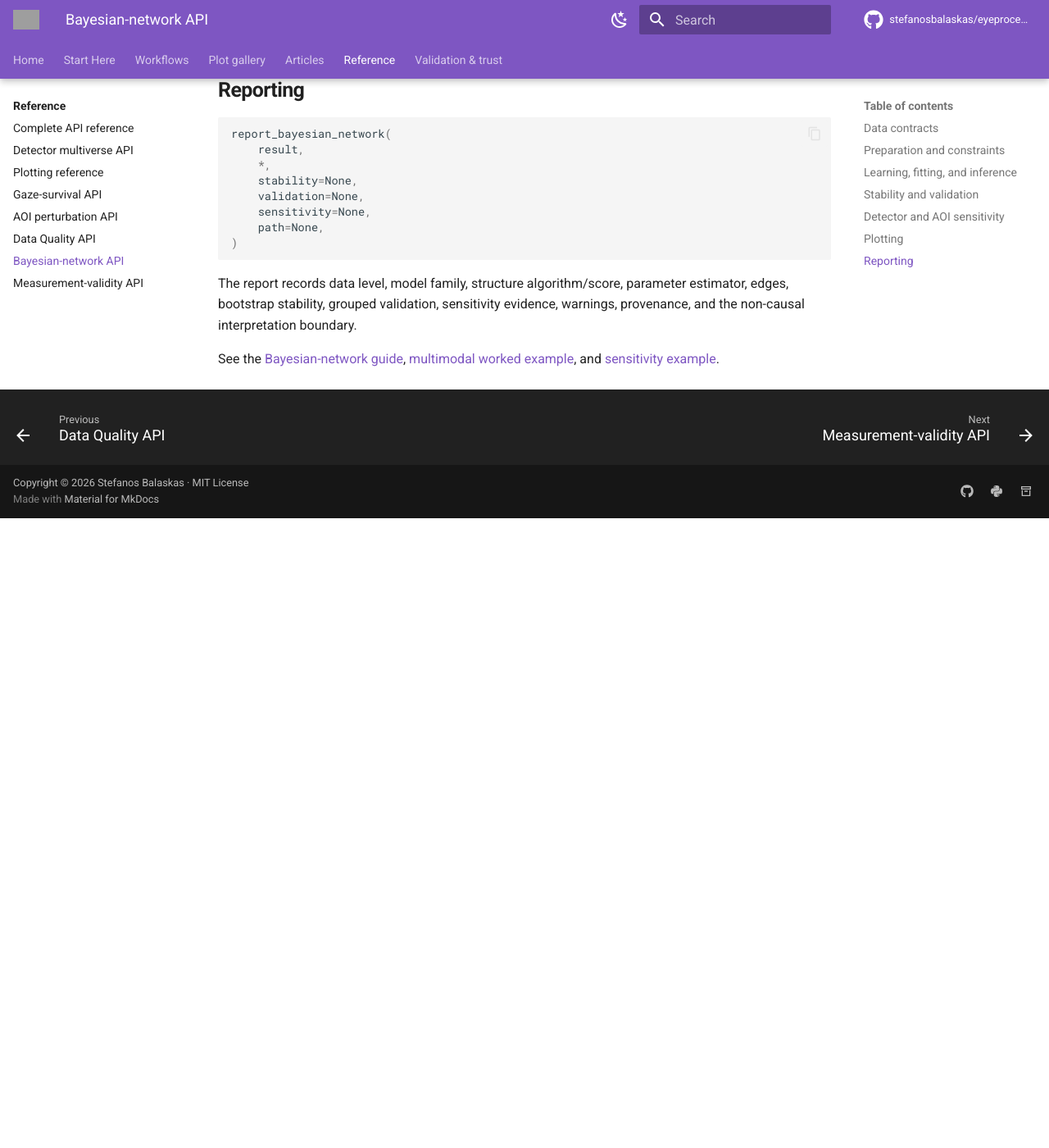
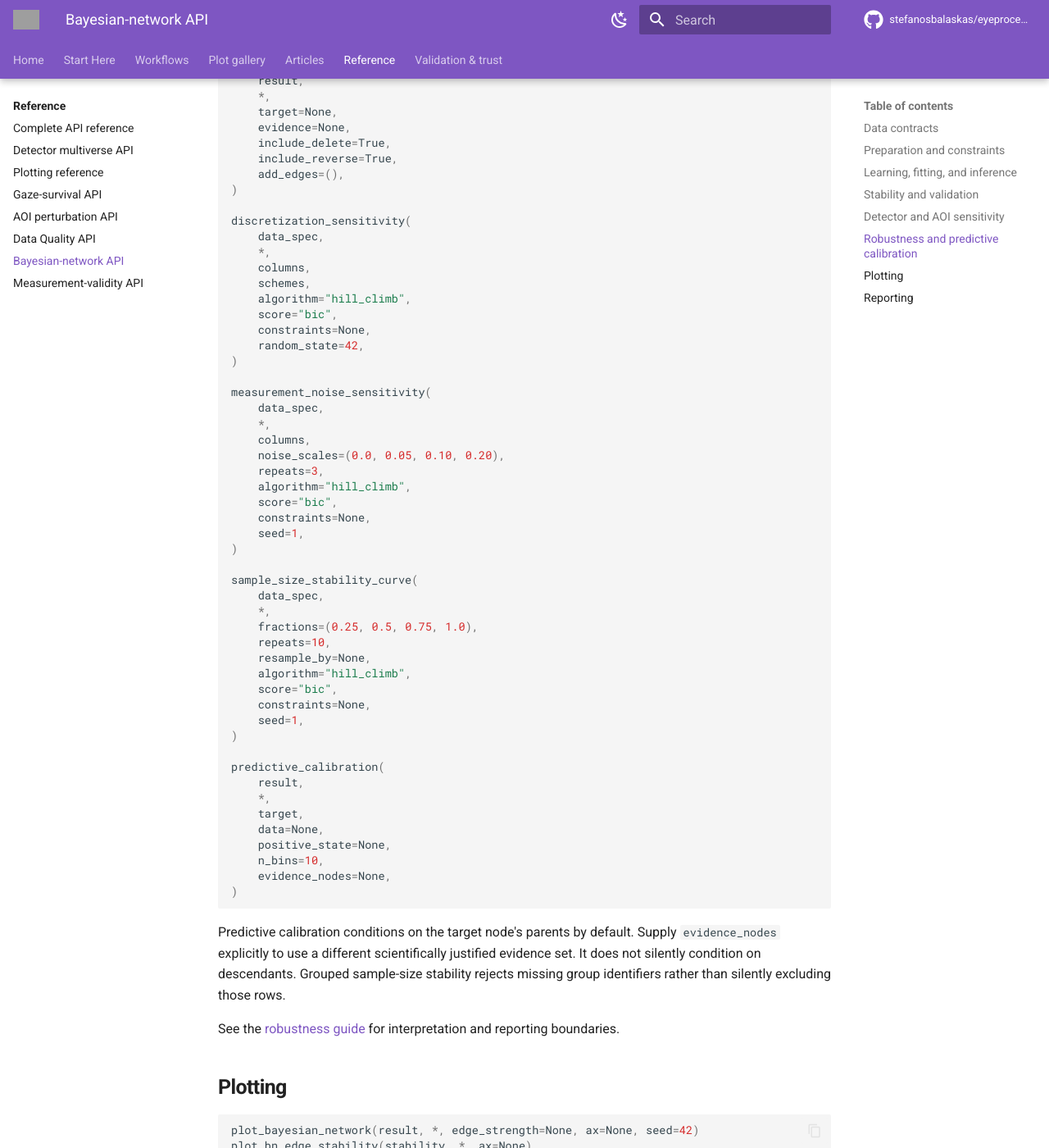
Before and after one commit to stefanosbalaskas/eyeprocesspy, an MkDocs documentation site: the page built from docs/reference/bayesian-networks.md, in a window 1280 px wide and 1400 px high, scrolled down 4169 px. Shown: the whole window at 82% size. Built offline with MkDocs 1.6.1 and Material for MkDocs 9.7.7, drawn with Linux system fonts in a browser that asks for light colours; comment, search, counter and statistics services are not loaded; before the commit the page ends 4801 px from its top, so only the background shows below that; some of the changed text lies outside the part shown; grey boxes are pictures that could not be loaded.

Commit message:
Document complete BN robustness API

````diff
--- a/docs/reference/bayesian-networks.md
+++ b/docs/reference/bayesian-networks.md
@@ -152,6 +152,80 @@
 
 These helpers compare already-created feature tables. They do not rerun event detection or redefine AOIs inside the Bayesian-network layer.
 
+## Robustness and predictive calibration
+
+```python
+cpt_sensitivity_analysis(
+    result,
+    *,
+    node,
+    state,
+    values,
+    target,
+    evidence=None,
+    parent_configuration=None,
+)
+
+structural_perturbation_sensitivity(
+    result,
+    *,
+    target=None,
+    evidence=None,
+    include_delete=True,
+    include_reverse=True,
+    add_edges=(),
+)
+
+discretization_sensitivity(
+    data_spec,
+    *,
+    columns,
+    schemes,
+    algorithm="hill_climb",
+    score="bic",
+    constraints=None,
+    random_state=42,
+)
+
+measurement_noise_sensitivity(
+    data_spec,
+    *,
+    columns,
+    noise_scales=(0.0, 0.05, 0.10, 0.20),
+    repeats=3,
+    algorithm="hill_climb",
+    score="bic",
+    constraints=None,
+    seed=1,
+)
+
+sample_size_stability_curve(
+    data_spec,
+    *,
+    fractions=(0.25, 0.5, 0.75, 1.0),
+    repeats=10,
+    resample_by=None,
+    algorithm="hill_climb",
+    score="bic",
+    constraints=None,
+    seed=1,
+)
+
+predictive_calibration(
+    result,
+    *,
+    target,
+    data=None,
+    positive_state=None,
+    n_bins=10,
+    evidence_nodes=None,
+)
+```
+
+Predictive calibration conditions on the target node's parents by default. Supply `evidence_nodes` explicitly to use a different scientifically justified evidence set. It does not silently condition on descendants. Grouped sample-size stability rejects missing group identifiers rather than silently excluding those rows.
+
+See the [robustness guide](../guides/bayesian-networks/robustness.md) for interpretation and reporting boundaries.
+
 ## Plotting
 
 ```python
@@ -161,6 +235,9 @@
 plot_bn_posterior(query, *, ax=None)
 plot_bn_detector_robustness(comparison, *, ax=None)
 plot_bn_validation(validation, *, ax=None)
+plot_bn_cpt_sensitivity(result, *, target_state=None, ax=None)
+plot_bn_sample_size_stability(table, *, ax=None)
+plot_bn_predictive_calibration(result, *, ax=None)
 ```
 
 Plots return standard Matplotlib axes and attach their numerical payload to `ax.eyeprocess_plot_data` for auditability.
````
